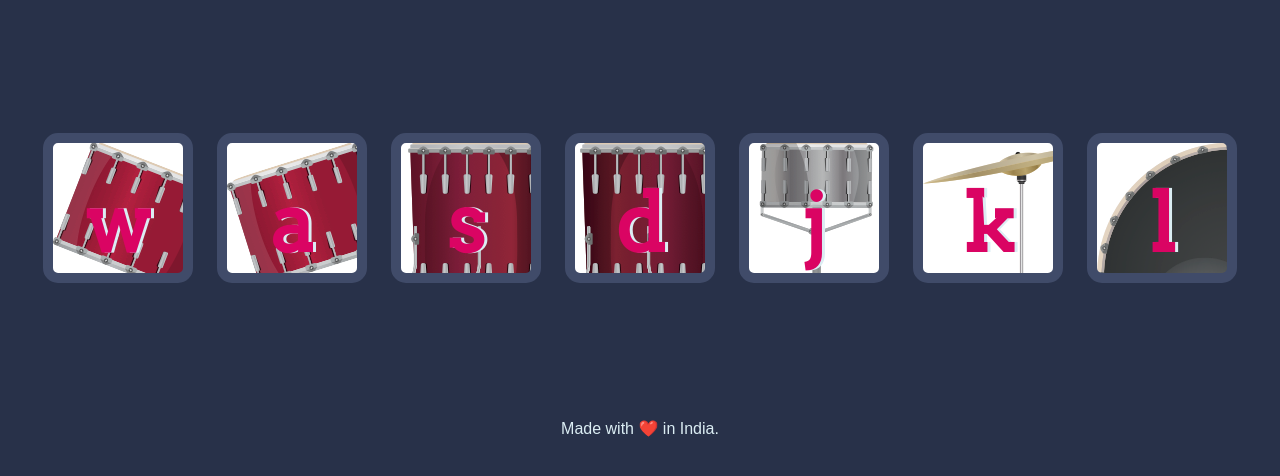
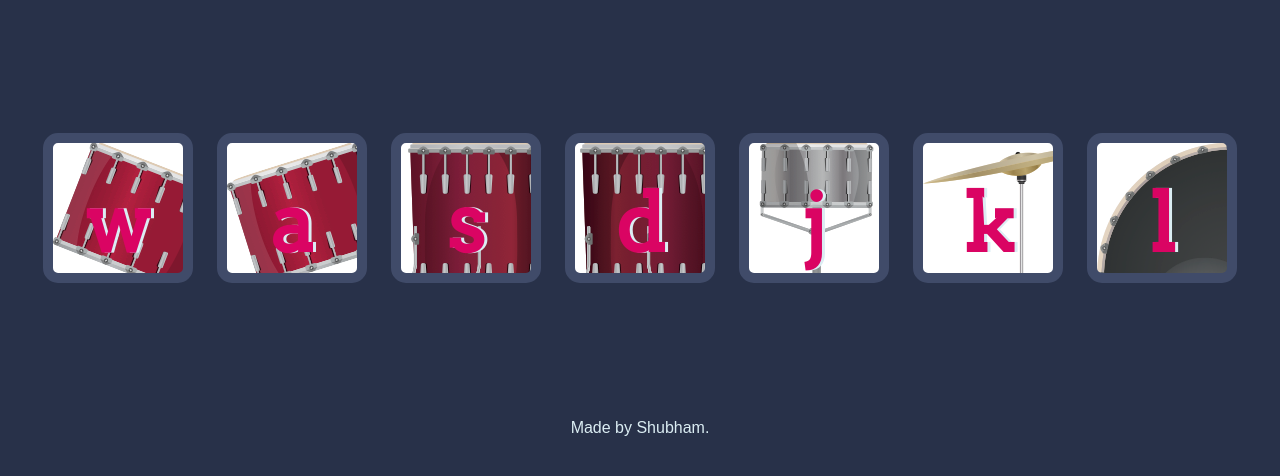
Before and after one commit to Shubham-1745/Drum_kit, a website: page index.html in a window 1280 px wide. Shown: the part 156-632 px from the top of the page. Drawn offline with Linux system fonts and the light colour scheme.

Commit message:
second commit

```diff
--- a/index.html
+++ b/index.html
@@ -27,7 +27,7 @@
 </body>
 
 <footer>
-  Made with ❤️ in India.
+  Made by Shubham.
 </footer>
 
 </html>
```
Also changed, not shown: 1 other file.
